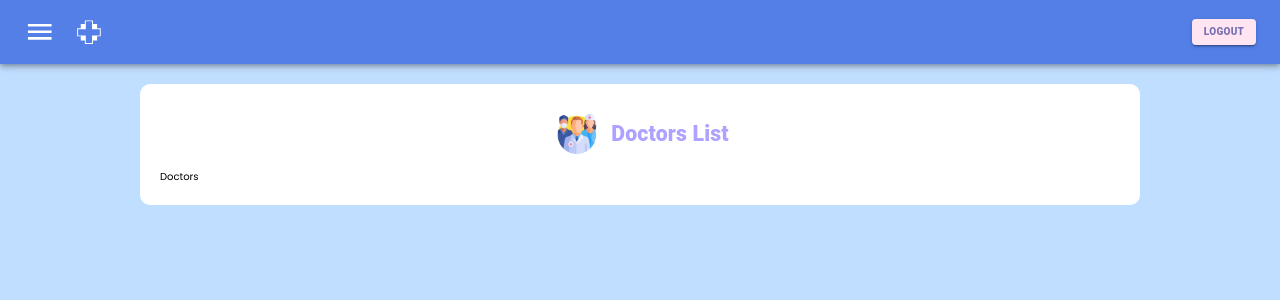
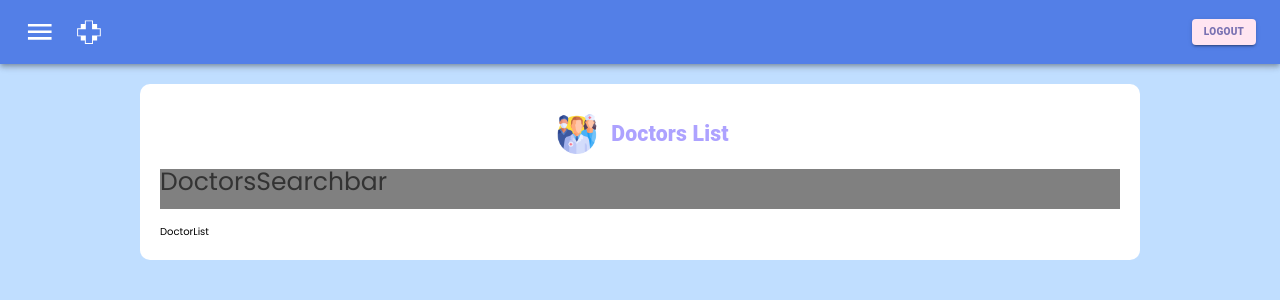
Before and after one commit to JamalHamza/hospital-portal, a React (Vite) app in the folder frontend/: page /admin/doctors in a window 1280 px wide. Shown: the top 300 px of the page. Built offline with nearby package versions, Linux system fonts and the light colour scheme; no server answers.

Commit message:
component folders organized

```diff
--- /dev/null
+++ b/frontend/src/components/doctors/doctorSearchbar/DoctorsSearchbar.jsx
@@ -0,0 +1,9 @@
+import React from 'react';
+
+function DoctorsSearchbar() {
+  return (
+    <h3 style={{ background: 'gray', minHeight: '5vh' }}>DoctorsSearchbar</h3>
+  );
+}
+
+export default DoctorsSearchbar;
--- /dev/null
+++ b/frontend/src/components/doctors/doctorsList/DoctorList.jsx
@@ -0,0 +1,7 @@
+import React from 'react';
+
+function DoctorList() {
+  return <div>DoctorList</div>;
+}
+
+export default DoctorList;
--- a/frontend/src/pages/admin/doctors/Doctors.jsx
+++ b/frontend/src/pages/admin/doctors/Doctors.jsx
@@ -1,11 +1,14 @@
 import React from 'react';
 import AllDoctors from '../../../assets/admin/medical-team.png';
+import DoctorsSearchbar from '../../../components/doctors/doctorSearchbar/DoctorsSearchbar';
+import DoctorList from '../../../components/doctors/doctorsList/DoctorList';
 import FormWrapper from '../../../components/formWrapper/FormWrapper';
 
 function Doctors() {
   return (
-    <FormWrapper img={AllDoctors} altImg='medical team' title='Doctors List' >
-      Doctors
+    <FormWrapper img={AllDoctors} altImg='medical team' title='Doctors List'>
+      <DoctorsSearchbar />
+      <DoctorList />
     </FormWrapper>
   );
 }
```
Also changed, not shown: frontend/src/pages/admin/addDoctor/AddDoctor.jsx (+5 -5 lines), frontend/src/components/doctorAddForm/personalInfo/PersonalInformation.jsx (renamed from frontend/src/components/doctorForm/personalInfo/PersonalInformation.jsx), frontend/src/components/doctorAddForm/specialistInfo/SpecialistAndExperience.jsx (renamed from frontend/src/components/doctorForm/specialistInfo/SpecialistAndExperience.jsx), frontend/src/components/doctorAddForm/timings/DatePickerForm.css (renamed from frontend/src/components/doctorForm/timings/DatePickerForm.css), frontend/src/components/doctorAddForm/timings/DatePickerForm.jsx (renamed from frontend/src/components/doctorForm/timings/DatePickerForm.jsx), frontend/src/components/doctorAddForm/timings/TimePickerForm.jsx (renamed from frontend/src/components/doctorForm/timings/TimePickerForm.jsx).
